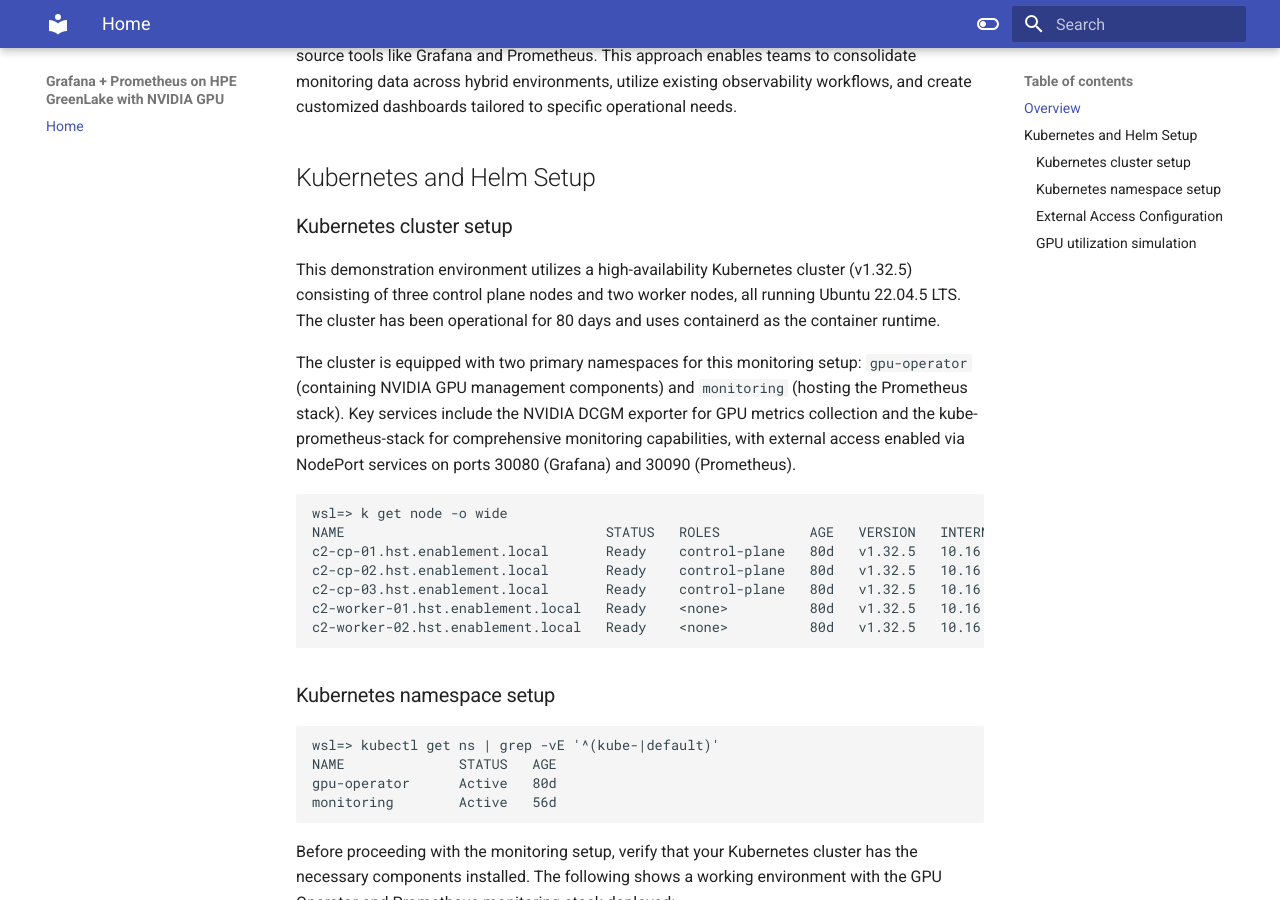
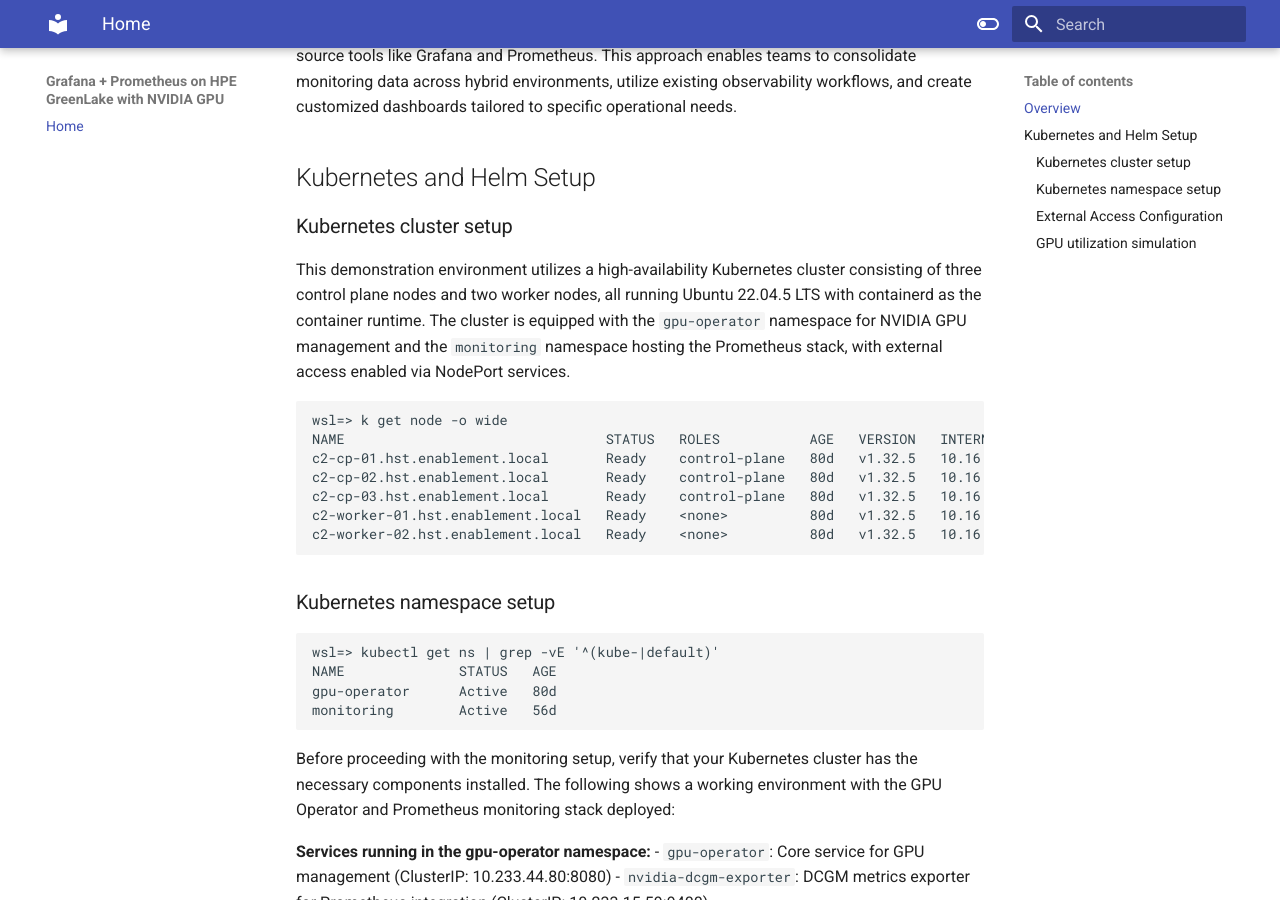
Before and after one commit to hjma29/grafana-prometheus-hpe-greenlake-com-nvidia, an MkDocs documentation site: the page built from docs/whitepaper.md, in a window 1280 px wide and 900 px high, scrolled down 306 px. Built offline with MkDocs 1.6.1 and Material for MkDocs 9.7.7, drawn with Linux system fonts in a browser that asks for light colours.

Commit message:
[skip ci] 251010-11:14 on mini4

````diff
--- a/docs/whitepaper.md
+++ b/docs/whitepaper.md
@@ -7,9 +7,8 @@ HPE GreenLake provides a cloud-native platform for managing and monitoring infra
 
 ## Kubernetes and Helm Setup
 ### Kubernetes cluster setup
-This demonstration environment utilizes a high-availability Kubernetes cluster (v1.32.5) consisting of three control plane nodes and two worker nodes, all running Ubuntu 22.04.5 LTS. The cluster has been operational for 80 days and uses containerd as the container runtime.
+This demonstration environment utilizes a high-availability Kubernetes cluster consisting of three control plane nodes and two worker nodes, all running Ubuntu 22.04.5 LTS with containerd as the container runtime. The cluster is equipped with the `gpu-operator` namespace for NVIDIA GPU management and the `monitoring` namespace hosting the Prometheus stack, with external access enabled via NodePort services.
 
-The cluster is equipped with two primary namespaces for this monitoring setup: `gpu-operator` (containing NVIDIA GPU management components) and `monitoring` (hosting the Prometheus stack). Key services include the NVIDIA DCGM exporter for GPU metrics collection and the kube-prometheus-stack for comprehensive monitoring capabilities, with external access enabled via NodePort services on ports 30080 (Grafana) and 30090 (Prometheus).
 ```
 wsl=> k get node -o wide
 NAME                                STATUS   ROLES           AGE   VERSION   INTERNAL-IP    EXTERNAL-IP   OS-IMAGE             KERNEL-VERSION       CONTAINER-RUNTIME
````
